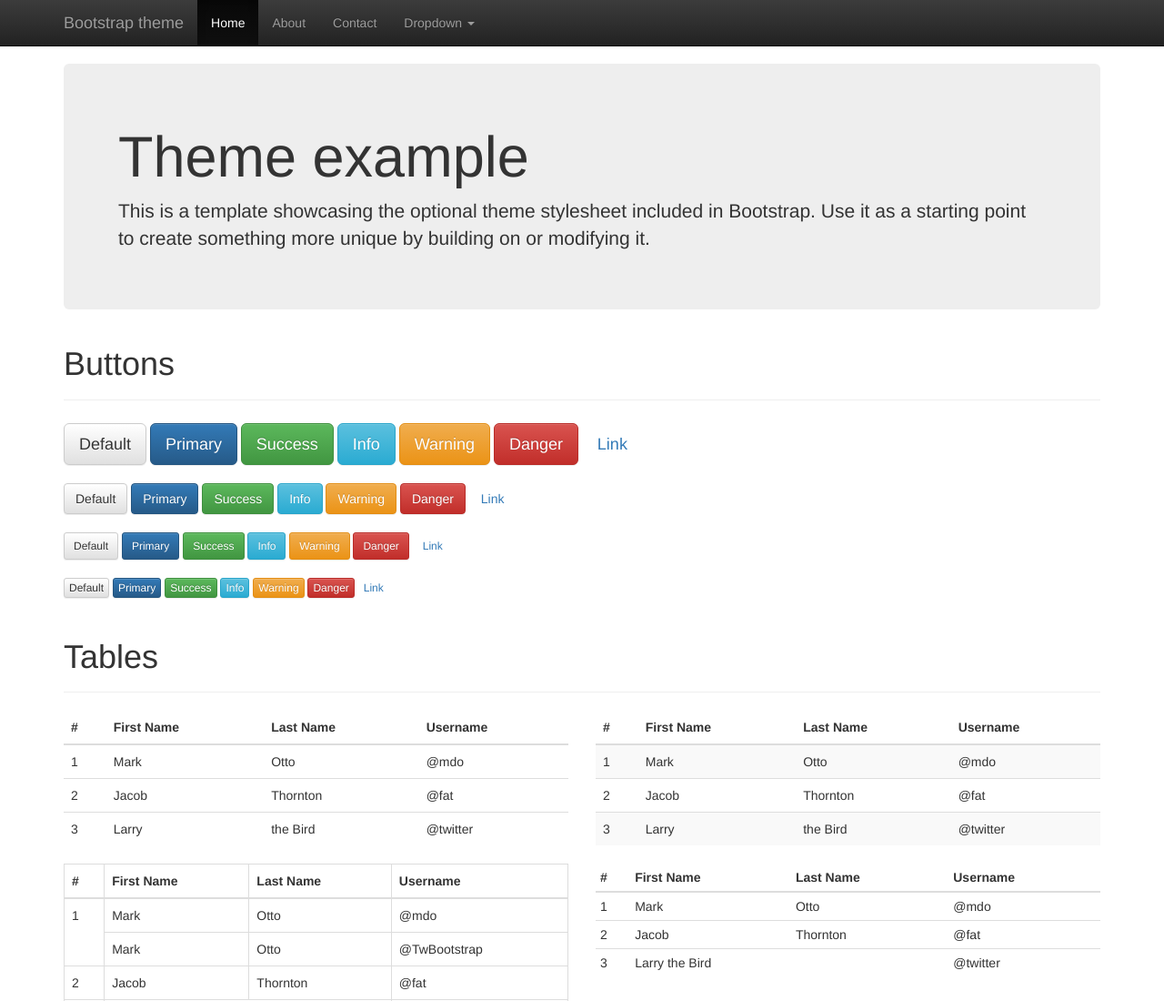
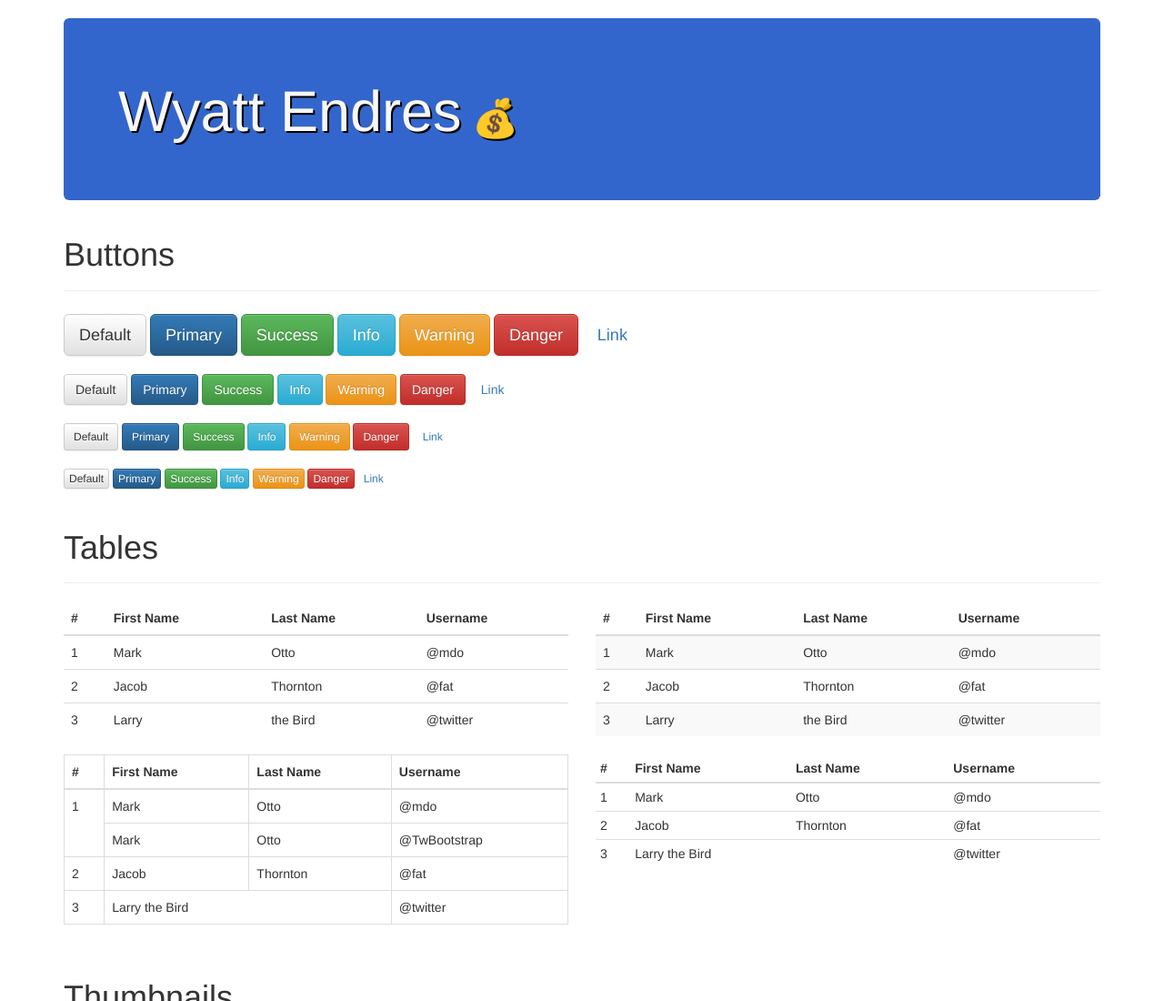
Before and after one commit to yguy08/wyatt-endres, a website: page public/index.html in a window 1280 px wide. Shown: the top 1100 px of the page at 91% size. Drawn offline with Linux system fonts and the light colour scheme.

Commit message:
jumbo color

```diff
--- a/public/css/theme.css
+++ b/public/css/theme.css
@@ -1,5 +1,5 @@
 body {
-  padding-top: 70px;
+  padding-top: 20px;
   padding-bottom: 30px;
 }
 
@@ -16,3 +16,9 @@ body {
 .theme-showcase .navbar .container {
   width: auto;
 }
+
+.jumbotron{
+  background-color: #3366cc;
+  color: #f8f8f8;
+  text-shadow: 2px 2px #000000;
+}
--- a/public/index.html
+++ b/public/index.html
@@ -12,46 +12,14 @@
 </head>
    <body role="document">
 
-         <!-- Fixed navbar -->
-         <nav class="navbar navbar-inverse navbar-fixed-top">
-           <div class="container">
-             <div class="navbar-header">
-               <button type="button" class="navbar-toggle collapsed" data-toggle="collapse" data-target="#navbar" aria-expanded="false" aria-controls="navbar">
-                 <span class="sr-only">Toggle navigation</span>
-                 <span class="icon-bar"></span>
-                 <span class="icon-bar"></span>
-                 <span class="icon-bar"></span>
-               </button>
-               <a class="navbar-brand" href="#">Bootstrap theme</a>
-             </div>
-             <div id="navbar" class="navbar-collapse collapse">
-               <ul class="nav navbar-nav">
-                 <li class="active"><a href="#">Home</a></li>
-                 <li><a href="#about">About</a></li>
-                 <li><a href="#contact">Contact</a></li>
-                 <li class="dropdown">
-                   <a href="#" class="dropdown-toggle" data-toggle="dropdown" role="button" aria-haspopup="true" aria-expanded="false">Dropdown <span class="caret"></span></a>
-                   <ul class="dropdown-menu">
-                     <li><a href="#">Action</a></li>
-                     <li><a href="#">Another action</a></li>
-                     <li><a href="#">Something else here</a></li>
-                     <li role="separator" class="divider"></li>
-                     <li class="dropdown-header">Nav header</li>
-                     <li><a href="#">Separated link</a></li>
-                     <li><a href="#">One more separated link</a></li>
-                   </ul>
-                 </li>
-               </ul>
-             </div><!--/.nav-collapse -->
-           </div>
-         </nav>
+
 
          <div class="container theme-showcase" role="main">
 
            <!-- Main jumbotron for a primary marketing message or call to action -->
            <div class="jumbotron">
-             <h1>Theme example</h1>
-             <p>This is a template showcasing the optional theme stylesheet included in Bootstrap. Use it as a starting point to create something more unique by building on or modifying it.</p>
+             <h1>Wyatt Endres<small> 💰</small></h1>
+             <p></p>
            </div>
 
 
```
